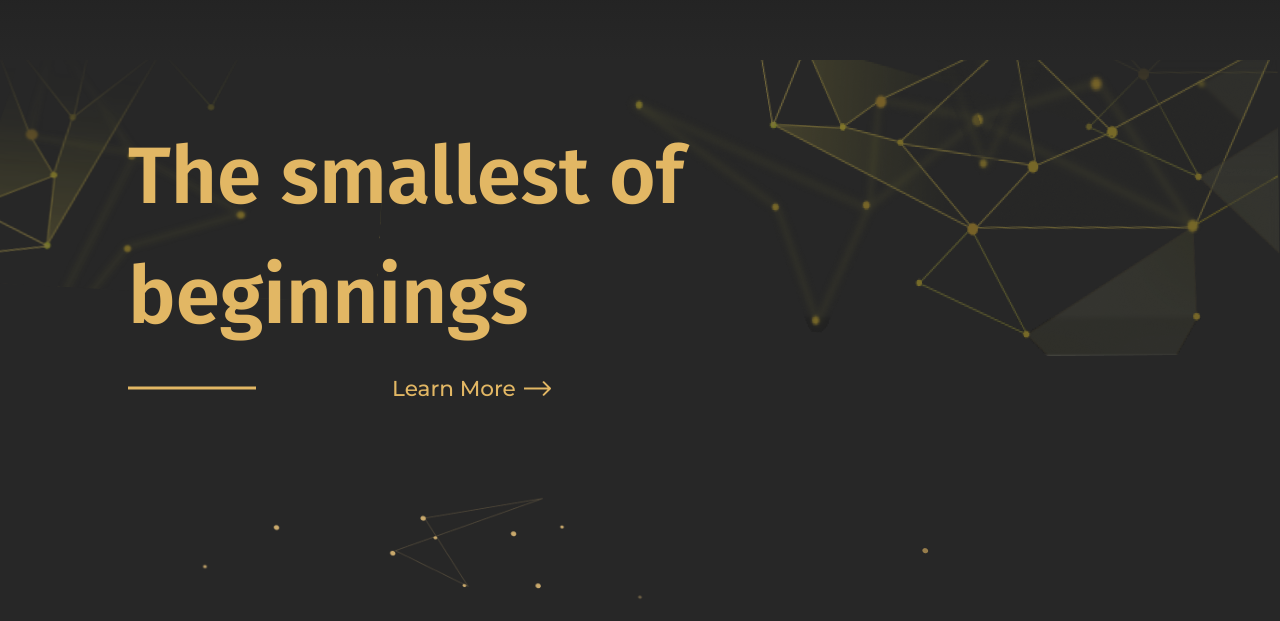
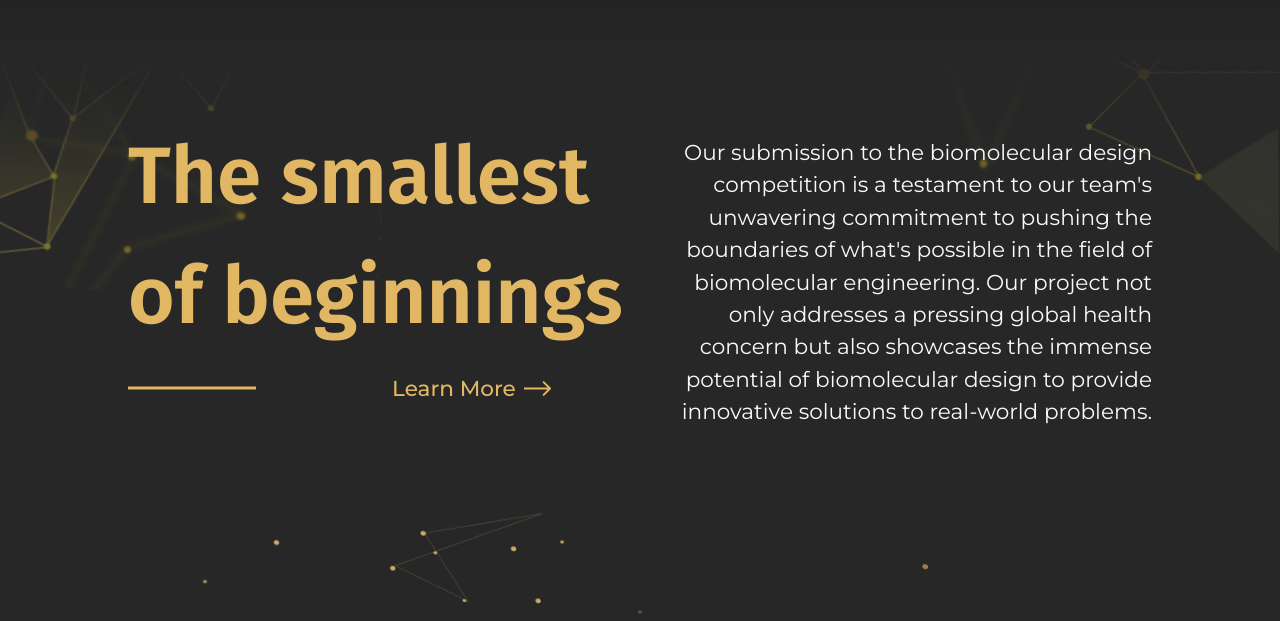
Before and after one commit to biomod2023/biomod2023, a Vue app: page / in a window 1280 px wide. Shown: the part 740-1361 px from the top of the page. Built offline with nearby package versions, Linux system fonts and the light colour scheme; what oh-vue-icons, vue-window-size would draw is missing.

Commit message:
Fixed background positioning and added blurb for project ideas section

```diff
--- a/src/views/HomeView.vue
+++ b/src/views/HomeView.vue
@@ -23,11 +23,11 @@ const scrollToTop = () => {
 
     <div class="flex flex-col bg">
       <span class="w-full h-40 bg-gradient-to-b from-dark to-slate"></span>
-      <div class="p-4 lg:w-1/2 ml-4 lg:ml-28 mt-4 lg:mt-10 grad">
+      <div class="flex">
+        <div class="p-4 lg:w-1/2 ml-4 lg:ml-28 mt-4 lg:mt-10">
           <h1 class="font-title font-semibold text-[2.5rem] lg:text-title text-gold">
             The smallest of beginnings
           </h1>
-
           <div class="flex items-center mt-2 gap-4 lg:gap-28">
             <svg
               class="w-16 lg:w-32 stroke-[6] lg:stroke-[3]"
@@ -38,6 +38,13 @@ const scrollToTop = () => {
               <line y1="2" x2="127" y2="2" stroke="#E2B764" />
             </svg>
             <LightButton>Learn More</LightButton>
+          </div>
+        </div>
+        <div class="p-4 lg:w-1/2 lg:mr-28 lg:mt-10">
+          <p class="mt-5 lg:text-subtitle text-right">
+            Our submission to the biomolecular design competition is a testament to our team's unwavering commitment to pushing the boundaries of what's possible in the field of biomolecular engineering.
+            Our project not only addresses a pressing global health concern but also showcases the immense potential of biomolecular design to provide innovative solutions to real-world problems.
+          </p>
         </div>
       </div>
     </div>
@@ -106,19 +113,18 @@ const scrollToTop = () => {
   background-image: url('../assets/homepage/bg_rot_mobile_fade.png'),
     url('../assets/homepage/bg_top_mobile_fade.png');
   background-position:
-    -2% 5%,
-    right 6%;
+    left 5em,
+    100% 7em;
 }
 
 @media only screen and (min-width: 1024px) {
   .bg {
     @apply w-full bg-no-repeat;
     background-image: url('../assets/homepage/bg_rot_fade.png'),
-      url('../assets/homepage/bg_top_fade.png'), url('../assets/homepage/bg.png');
+      url('../assets/homepage/bg_top_fade.png');
     background-position:
       -2% 5%,
-      right 5%,
-      right 25%;
+      right 5%;
   }
 }
 
```
Lines whose indentation alone changed are shown as unchanged.
